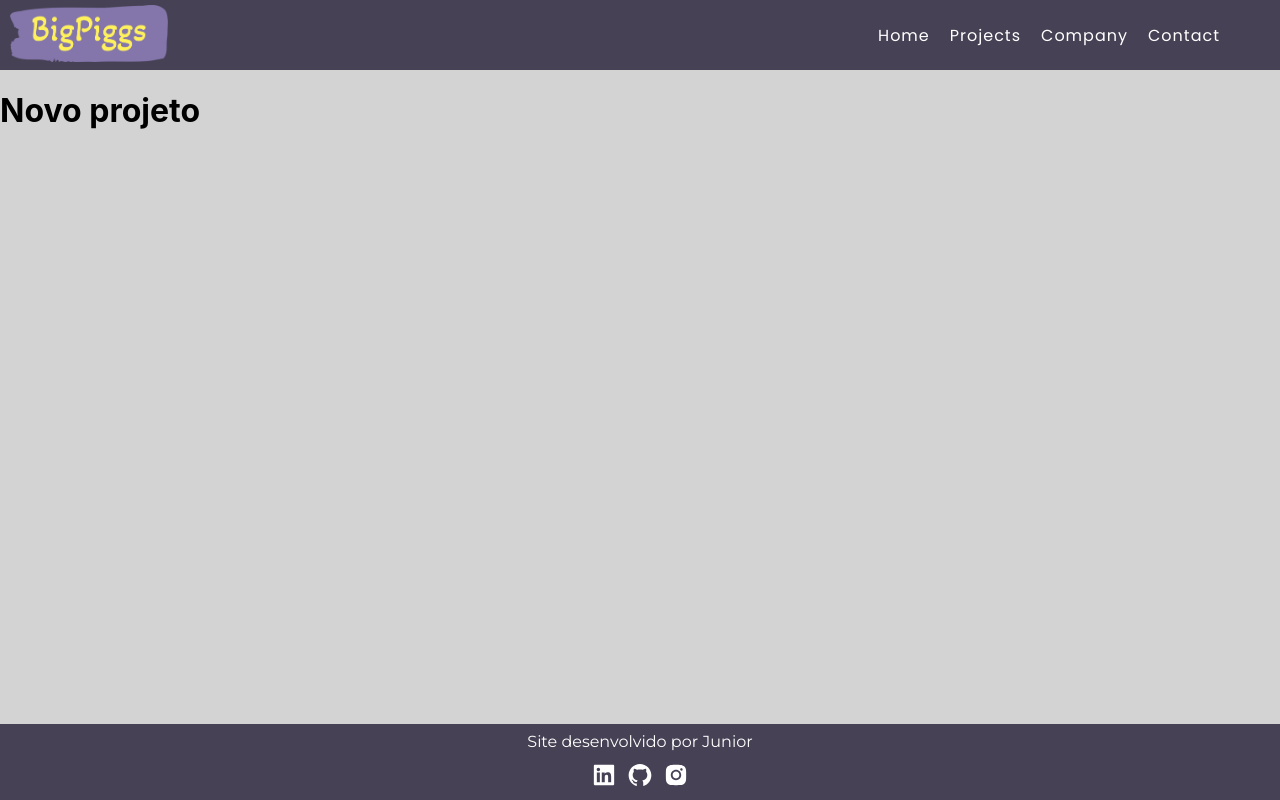
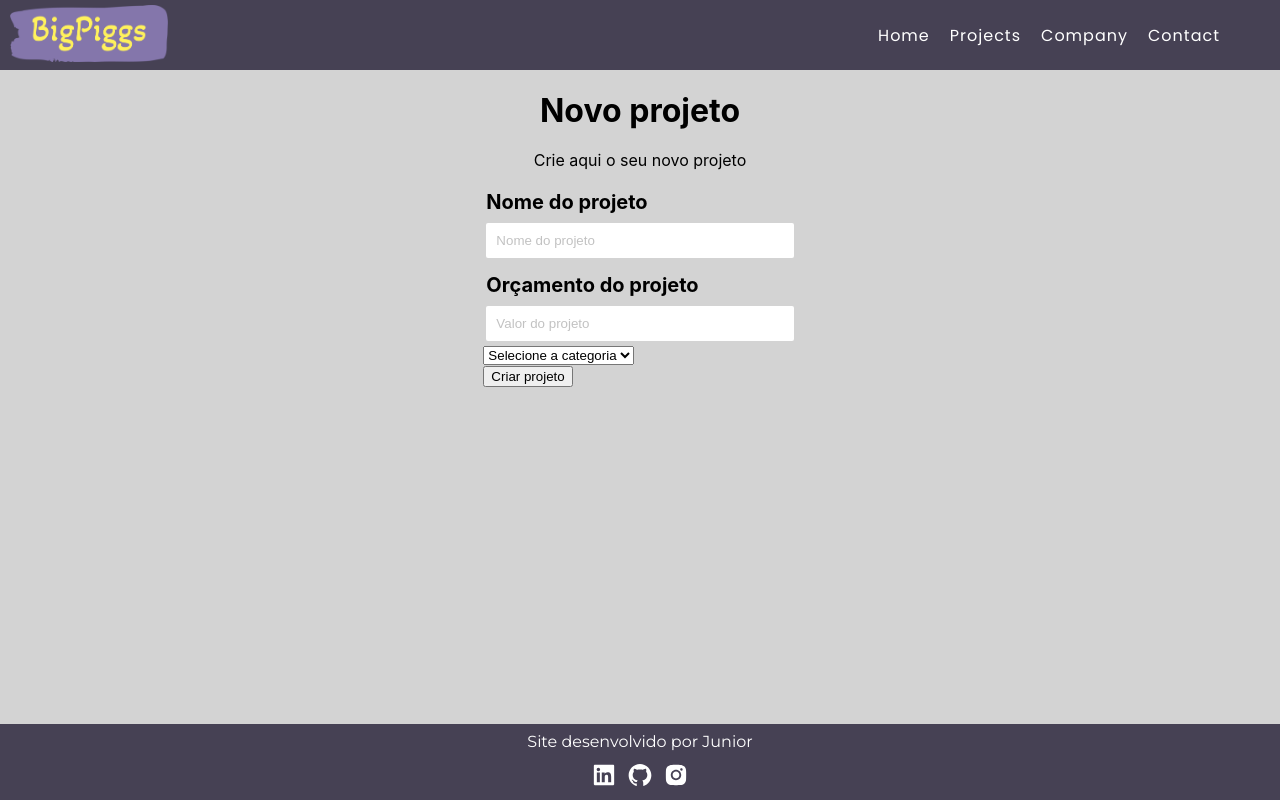
Before and after one commit to JosivaldoS/BigPigg, a React (Create React App) app: page /newproject in a window 1280 px wide. Built offline with nearby package versions, Linux system fonts and the light colour scheme.

Commit message:
Adicionando novo componente
Adicionei o componente de Input Junto com a de Label

```diff
--- a/src/App.js
+++ b/src/App.js
@@ -4,7 +4,7 @@ import Home from "./components/Pages/Home/Home"
 import Company from "./components/Pages/Company"
 import Contact from "./components/Pages/Contact"
 import Projects from "./components/Pages/Projects"
-import NewProject from "./components/Pages/NewProject"
+import NewProject from "./components/Pages/NewProject/NewProject"
 import { BrowserRouter as Router, Routes, Route} from "react-router-dom";
 import Container from "./components/Layout/Container/Container";
 
--- /dev/null
+++ b/src/components/Form/Input/Input.jsx
@@ -0,0 +1,12 @@
+import styles from "./Input.module.css"
+
+export default function Input({label, placeholder, type, handleOnChange, value}){
+
+    return(
+        <div className={styles.form}>
+            <label htmlFor="">{label}</label>
+            <input placeholder={placeholder} type={type} onChange={handleOnChange} value={value}/>
+        </div>
+    )
+
+}
--- /dev/null
+++ b/src/components/Form/Input/Input.module.css
@@ -0,0 +1,24 @@
+
+.form{
+    display: flex;
+    flex-direction: column;
+    padding: 3px;
+}
+
+.form label{
+    font-weight: bold;
+    font-size: 20px;
+    margin: 9px 0px;
+    text-align: start;
+    margin-right: 95px;
+}
+
+.form input{
+    padding: 10px;
+    border-radius: 2px;
+    border: none;
+}
+
+.form input::placeholder{
+    color: rgb(194, 194, 194)
+}
--- /dev/null
+++ b/src/components/Form/Select/Select.module.css
@@ -0,0 +1,23 @@
+.form{
+    display: flex;
+    flex-direction: column;
+    padding: 3px;
+}
+
+.form label{
+    font-weight: bold;
+    font-size: 20px;
+    margin: 9px 0px;
+    text-align: start;
+    margin-right: 95px;
+}
+
+.form input{
+    padding: 10px;
+    border-radius: 2px;
+    border: none;
+}
+
+.form input::placeholder{
+    color: rgb(194, 194, 194)
+}
--- a/src/components/Pages/ButtonLink.module.css
+++ b/src/components/Pages/ButtonLink.module.css
@@ -4,6 +4,7 @@
     color: white;
     text-align: center;
     width: 127px;
+    border-radius: 2px;
 
     transition: all 0.5s;
 }
--- a/src/components/Pages/Home/Home.js
+++ b/src/components/Pages/Home/Home.js
@@ -8,7 +8,6 @@ export default function Home(){
             <h1>Bem-vindo ao <span>BigPiggs</span></h1>
             <p>Comece a gerenciar seus projetos agora mesmo!</p>
             <ButtonLink to={"/newproject"} text={"Novo projeto"} />
-            <a href="/">Novo projeto</a>
             <img
                 src={Piggy}
                 alt="Mulher encostada em um porco de guardar dinheiro"
--- a/src/components/Pages/NewProject.js
+++ /dev/null
@@ -1,8 +0,0 @@
-
-export default function NewProject(){
-    return(
-        <>
-            <h1>Novo projeto</h1>
-        </>
-    )
-}
--- /dev/null
+++ b/src/components/Pages/NewProject/NewProject.js
@@ -0,0 +1,12 @@
+import ProjectForm from "../../Project/ProjectForm";
+import styles from "./NewProject.module.css"
+
+export default function NewProject(){
+    return(
+        <div className={styles.meuFormulario}>
+            <h1>Novo projeto</h1>
+            <p>Crie aqui o seu novo projeto</p>
+            <ProjectForm />
+        </div>
+    )
+}
--- /dev/null
+++ b/src/components/Pages/NewProject/NewProject.module.css
@@ -0,0 +1,11 @@
+
+.meuFormulario {
+    display: flex;
+    align-items: center;
+    justify-content: center;
+    flex-direction: column;
+}
+
+.meuFormulario h1{
+    margin-bottom: 4px;
+}
--- /dev/null
+++ b/src/components/Project/ProjectForm.js
@@ -0,0 +1,18 @@
+import Input from "../Form/Input/Input";
+
+export default function ProjectForm(){
+    return (
+        <form>
+            <Input label={"Nome do projeto"} placeholder={"Nome do projeto"} type={"text"}/>
+            <Input label={"Orçamento do projeto"} placeholder={"Valor do projeto"} type={"number"}/>
+            <div>
+                <select>
+                    <option disabled selected>
+                        Selecione a categoria
+                    </option>
+                </select>
+            </div>
+            <button>Criar projeto</button>
+        </form>
+    )
+}
```
Also changed, not shown: src/components/Form/Select/Select.jsx (added, +10 -0 lines).
